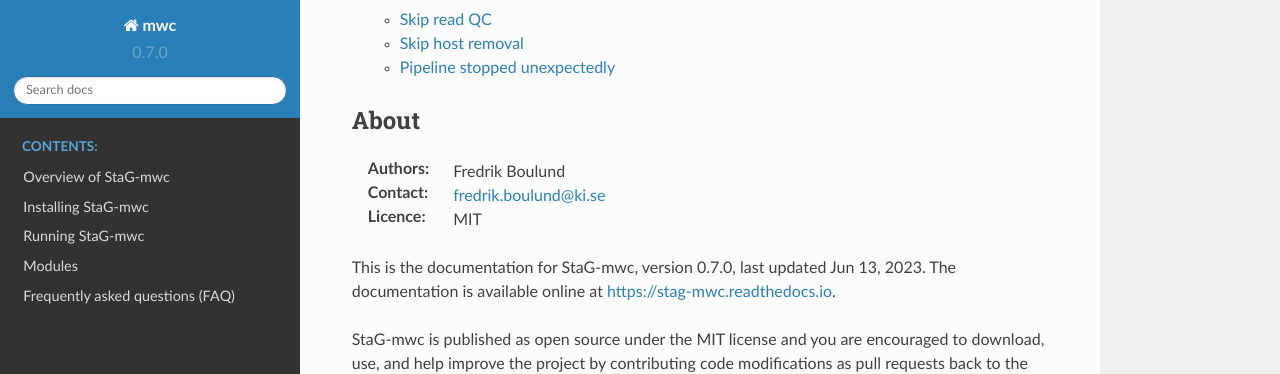
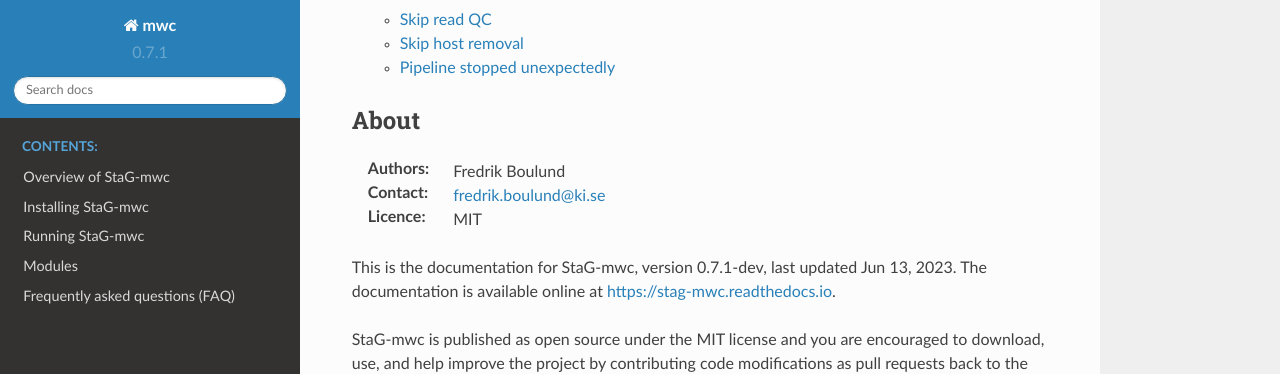
Before and after one commit to ctmrbio/stag-mwc, a Sphinx documentation site: the page built from docs/source/index.rst, in a window 1280 px wide and 900 px high, scrolled down 1124 px. Shown: the top 374 px of the window. Built offline with Sphinx 7.4.7 and the Read the Docs theme 2.0.0, drawn with Linux system fonts in a browser that asks for light colours.

Commit message:
Prepare for new development cycle

```diff
--- a/docs/source/conf.py
+++ b/docs/source/conf.py
@@ -56,9 +56,9 @@ author = 'Fredrik Boulund'
 # built documents.
 #
 # The short X.Y version.
-version = '0.7.0'
+version = '0.7.1'
 # The full version, including alpha/beta/rc tags.
-release = '0.7.0'
+release = '0.7.1-dev'
 
 # reStructuredText prolog contains a string of reStructuredText that will be
 # included at the beginning of every source file that is read.
```
Also changed, not shown: 1 other file.
